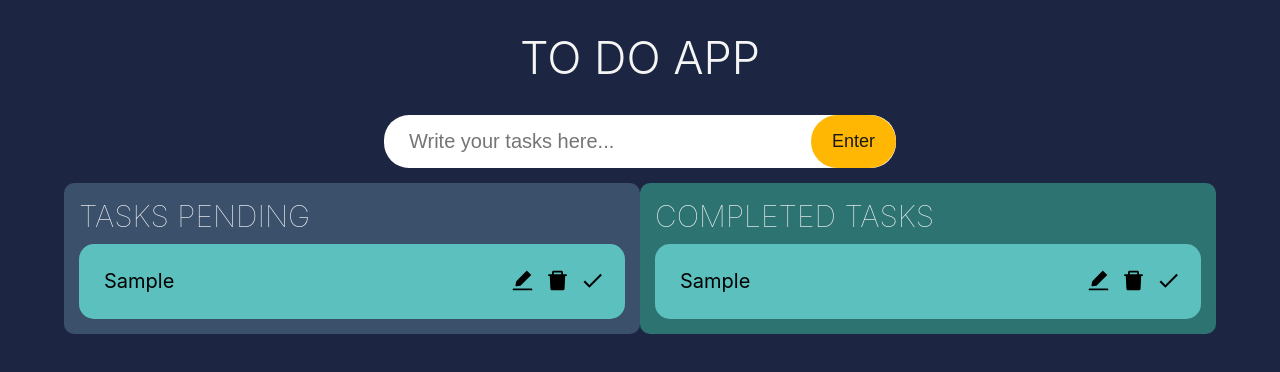
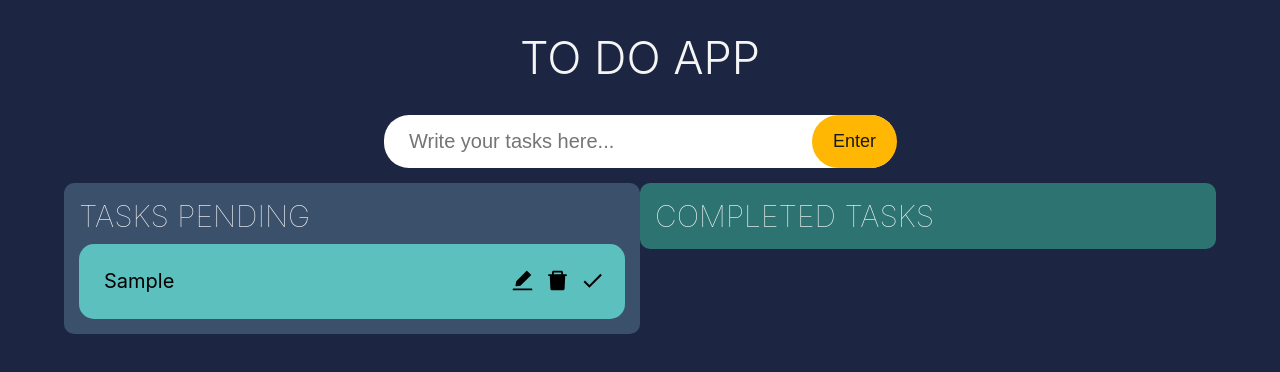
Before and after one commit to benjaminpeto/react-ts-todoapp, a React (Create React App) app: page / in a window 1280 px wide. Both pictures are taken after typing "Sample" into the empty fields and a click on the button "Enter". Shown: the top 372 px of the page. Built offline with nearby package versions, Linux system fonts and the light colour scheme; the HTML template or start-up script is replaced by a standard one.

Commit message:
installed react-beautiful-dnd npm package for drag and drop feature, implemented it by the docs, enabled todo items to be moved between columns----has a bug---issued on github, let's see if anyone can help

```diff
--- a/package.json
+++ b/package.json
@@ -9,8 +9,10 @@
     "@types/jest": "^27.4.1",
     "@types/node": "^16.11.33",
     "@types/react": "^18.0.8",
+    "@types/react-beautiful-dnd": "^13.1.2",
     "@types/react-dom": "^18.0.3",
     "react": "^18.1.0",
+    "react-beautiful-dnd": "^13.1.0",
     "react-dom": "^18.1.0",
     "react-icons": "^4.3.1",
     "react-scripts": "5.0.1",
--- a/src/App.tsx
+++ b/src/App.tsx
@@ -1,4 +1,5 @@
 import React, { useState } from 'react';
+import { DragDropContext, DropResult } from 'react-beautiful-dnd';
 import './App.css';
 
 import { InputField } from './components/inputField/InputField';
@@ -10,6 +11,7 @@ const App: React.FC = () => {
 
   const [todo, setTodo] = useState<string>('');
   const [todos, setTodos] = useState<Todo[]>([]); // All of the todos
+  const [completedTodos, setCompletedTodos] = useState<Todo[]>([]);
 
   const handleAddTodo = (e: React.FormEvent) => {
     e.preventDefault();
@@ -20,14 +22,49 @@ const App: React.FC = () => {
     }
   };
 
-  console.log(todos);
+  const onDragEnd = (result: DropResult) => {
+    //console.log(result);
+    const { source, destination } = result;
+
+    if(!destination) return;
+    if(destination.droppableId === source.droppableId &&
+      destination.index === source.index) return;
+
+    let add;
+    let active = todos;
+    let complete = completedTodos;
+
+    if(source.droppableId === 'droppable-0') {
+      add = active[source.index];
+      active.splice(source.index, 1);
+    } else {
+      add = complete[source.index];
+      complete.splice(source.index, 1);
+    }
+
+    if(destination.droppableId === 'droppable-0') {
+      active.splice(destination.index, 0, add);
+    } else {
+      complete.splice(destination.index, 0, add);
+    }
+
+    setCompletedTodos(complete);
+    setTodos(active);
+  }
 
   return (
-    <div className="App">
-      <h1 className="heading">To Do App</h1>
-      <InputField todo={todo} setTodo={setTodo} handleAddTodo={handleAddTodo} />
-      <TodoList todos={todos} setTodos={setTodos} />
-    </div>
+    <DragDropContext onDragEnd={onDragEnd}>
+      <div className="App">
+        <h1 className="heading">To Do App</h1>
+        <InputField todo={todo} setTodo={setTodo} handleAddTodo={handleAddTodo} />
+        <TodoList
+          todos={todos}
+          setTodos={setTodos}
+          completedTodos={completedTodos}
+          setCompletedTodos={setCompletedTodos}
+          />
+      </div>
+    </DragDropContext>
   );
 }
 
--- a/src/components/inputField/InputField.style.css
+++ b/src/components/inputField/InputField.style.css
@@ -25,7 +25,7 @@
   height: 53px;
   margin: 12px;
   border-radius: 30px;
-  right: -12px;
+  right: -13px;
   border: none;
   font-size: 18px;
   background-color: #ffb703;
--- a/src/components/singleTodo/SingleTodo.style.css
+++ b/src/components/singleTodo/SingleTodo.style.css
@@ -36,8 +36,6 @@
   cursor: pointer;
 }
 
-/* @media (max-width: 768px) {
-  .single-todo {
-    width: 100%;
-  }
-} */
+.drag {
+  box-shadow: 0 0 20px rgba(0, 0, 0);
+}
--- a/src/components/singleTodo/SingleTodo.tsx
+++ b/src/components/singleTodo/SingleTodo.tsx
@@ -3,14 +3,16 @@ import { Todo } from '../../model';
 import { AiFillDelete, AiFillEdit } from 'react-icons/ai';
 import { MdDone } from 'react-icons/md';
 import './SingleTodo.style.css';
+import { Draggable } from 'react-beautiful-dnd';
 
 type Props = {
+  index: number;
   todo: Todo;
   todos: Todo[];
   setTodos: React.Dispatch<React.SetStateAction<Todo[]>>
 };
 
-const SingleTodo = ({ todo, todos, setTodos }: Props) => {
+const SingleTodo = ({ index, todo, todos, setTodos }: Props) => {
   const [edit, setEdit] = useState<boolean>(false);
   const [editTodo, setEditTodo] = useState<string>(todo.todo);
 
@@ -41,7 +43,16 @@ const SingleTodo = ({ todo, todos, setTodos }: Props) => {
   }, [edit]);
 
   return (
-    <form className='single-todo' onSubmit={(event) => handleEdit(event, todo.id)}>
+    <Draggable draggableId={todo.id.toString()} index={index}>
+      {
+        (provided, snapshot) => (
+          <form
+            className={`single-todo ${snapshot.isDragging ? "drag" : ""}`}
+            onSubmit={(event) => handleEdit(event, todo.id)}
+            {...provided.draggableProps}
+            {...provided.dragHandleProps}
+            ref={provided.innerRef}
+          >
             {
               edit ? (
                 <input
@@ -77,5 +88,8 @@ const SingleTodo = ({ todo, todos, setTodos }: Props) => {
           </form>
         )
       }
+    </Draggable>
+  )
+}
 
 export default SingleTodo
--- a/src/components/todoList/TodoList.style.css
+++ b/src/components/todoList/TodoList.style.css
@@ -26,6 +26,14 @@
   background-color: #2D7372;
 }
 
+.dragactive {
+  background-color: #5E7FA8;
+}
+
+.dragcomplete {
+  background-color: #89D1D0;
+}
+
 @media (max-width: 1100px) {
   .todos-pending {
     width: 45%;
--- a/src/components/todoList/TodoList.tsx
+++ b/src/components/todoList/TodoList.tsx
@@ -2,22 +2,33 @@ import React from 'react'
 import { Todo } from '../../model';
 import SingleTodo from '../singleTodo/SingleTodo';
 import './TodoList.style.css';
+import { Droppable } from 'react-beautiful-dnd';
 
 interface Props {
   todos: Todo[];
   setTodos: React.Dispatch<React.SetStateAction<Todo[]>>;
+  completedTodos: Todo[];
+  setCompletedTodos: React.Dispatch<React.SetStateAction<Todo[]>>;
 }
 
-const TodoList: React.FC<Props> = ({ todos, setTodos }: Props) => {
+const TodoList: React.FC<Props> = ({ todos, setTodos, completedTodos, setCompletedTodos }) => {
   return (
       <div className="container">
-      <div className='todos-pending'>
+        <Droppable droppableId={'droppable-0'}>
+          {
+            (provided, snapshot) => (
+              <div
+                className={`todos-pending ${snapshot.isDraggingOver ? "dragactive" : ""}`}
+                ref={provided.innerRef}
+                {...provided.droppableProps}
+              >
                 <span className="todos-heading">
                   Tasks pending
                 </span>
                 {
-          todos.map((todo) => (
+                  todos?.map((todo, index) => (
                     <SingleTodo
+                      index={index}
                       key={todo.id}
                       todo={todo}
                       todos={todos}
@@ -25,22 +36,38 @@ const TodoList: React.FC<Props> = ({ todos, setTodos }: Props) => {
                     />
                   ))
                 }
+                {provided.placeholder}
               </div>
-      <div className='todos-pending done'>
+            )
+          }
+        </Droppable>
+        <Droppable droppableId={'droppable-1'}>
+          {
+            (provided, snapshot) => (
+              <div
+                className={`todos-pending done ${snapshot.isDraggingOver ? "dragcomplete" : ""}`}
+                ref={provided.innerRef}
+                {...provided.droppableProps}
+              >
                 <span className="todos-heading">
                   Completed tasks
                 </span>
                 {
-          todos.map((todo) => (
+                  completedTodos?.map((todo,index) => (
                     <SingleTodo
+                      index={index}
                       key={todo.id}
                       todo={todo}
-              todos={todos}
-              setTodos={setTodos}
+                      todos={completedTodos}
+                      setTodos={setCompletedTodos}
                     />
                   ))
                 }
+                {provided.placeholder}
               </div>
+            )
+          }
+        </Droppable>
       </div>
   )
 }
```
Also changed, not shown: 1 other file (tests, documents, lock files or other folders). Lines whose indentation alone changed are shown as unchanged.
